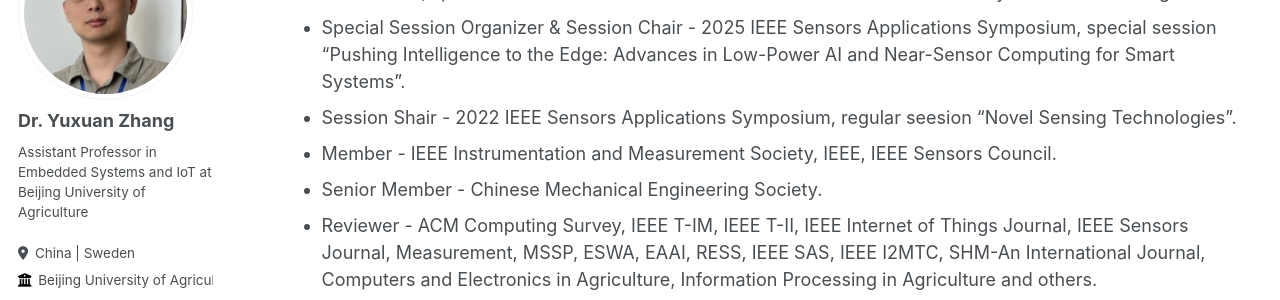
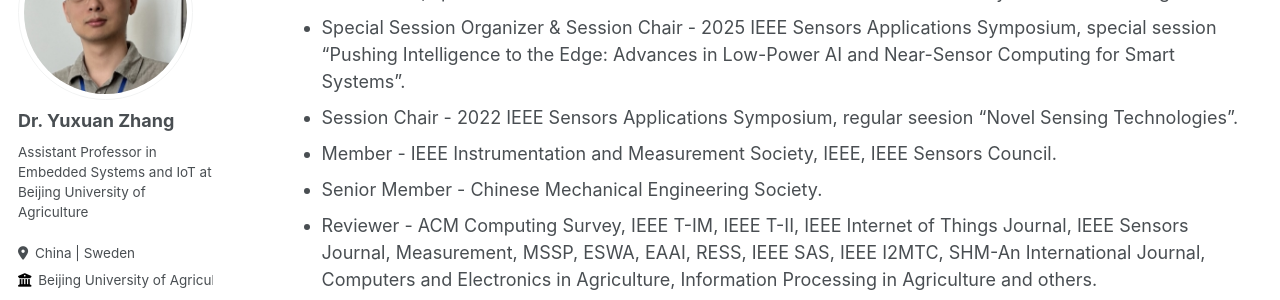
Before and after one commit to YuxuanZhang-96/YuxuanZhang-96.github.io, a Jekyll site: the page built from _pages/cv.md, in a window 1280 px wide and 900 px high, scrolled down 3692 px. Shown: the part 181-481 px from the top of the window. Built offline with Jekyll 4.4.1, drawn with Linux system fonts in a browser that asks for light colours; some web fonts are replaced.

Commit message:
Update cv.md

```diff
--- a/_pages/cv.md
+++ b/_pages/cv.md
@@ -87,7 +87,7 @@ Service and Leadership
 * 2025 Outstanding Reviewer                 - Information Processing in Agriculture.
 * Special Session Organizer                 - 2026 IEEE International Instrumentation and Measurement Technology Conference, special session "AI-Enhanced Measurement and Instrumentation Systems for Smart Agriculture".
 * Special Session Organizer & Session Chair - 2025 IEEE Sensors Applications Symposium, special session "Pushing Intelligence to the Edge: Advances in Low-Power AI and Near-Sensor Computing for Smart Systems".
-* Session Shair                             - 2022 IEEE Sensors Applications Symposium, regular seesion "Novel Sensing Technologies".
+* Session Chair                             - 2022 IEEE Sensors Applications Symposium, regular seesion "Novel Sensing Technologies".
 * Member                                    - IEEE Instrumentation and Measurement Society, IEEE, IEEE Sensors Council.
 * Senior Member                             - Chinese Mechanical Engineering Society.
 * Reviewer                                  - ACM Computing Survey, IEEE T-IM, IEEE T-II, IEEE Internet of Things Journal, IEEE Sensors Journal, Measurement, MSSP, ESWA, EAAI, RESS, IEEE SAS, IEEE I2MTC, SHM-An International Journal, Computers and Electronics in Agriculture, Information Processing in Agriculture and others.
```
